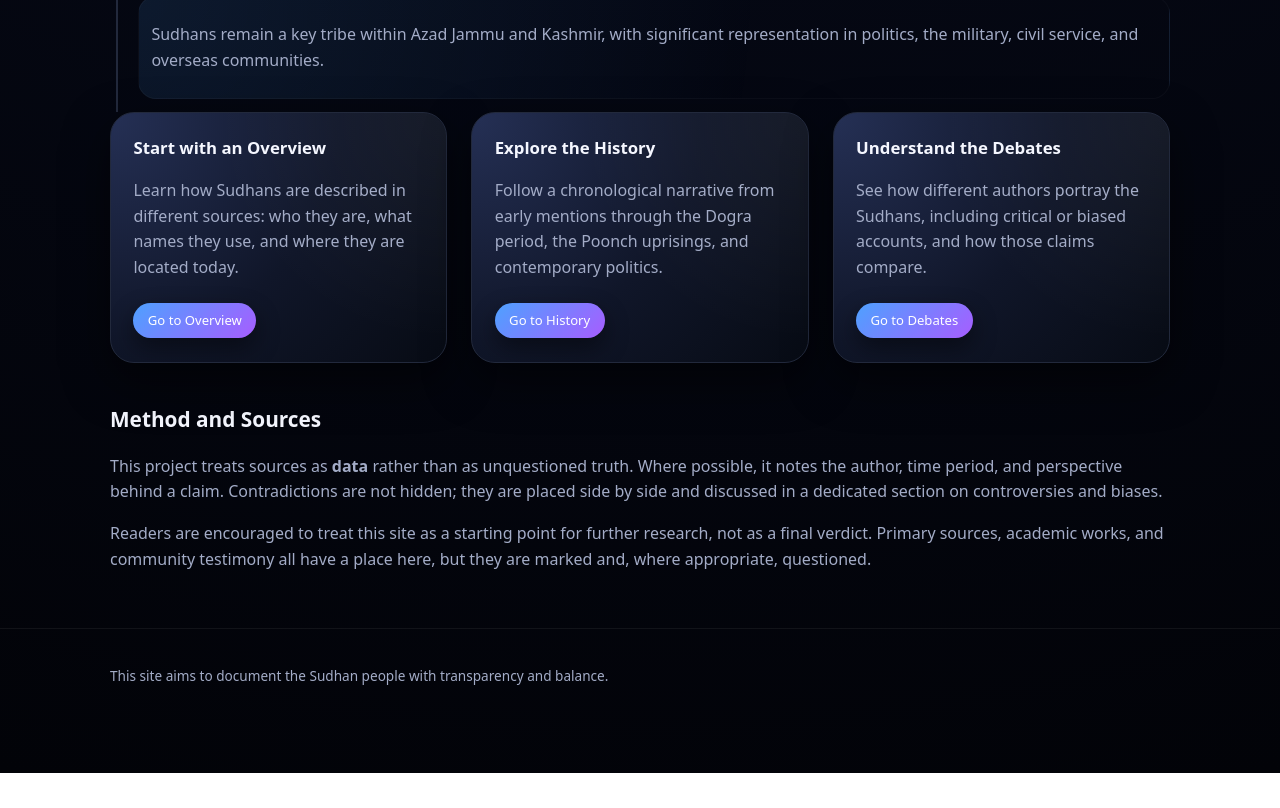
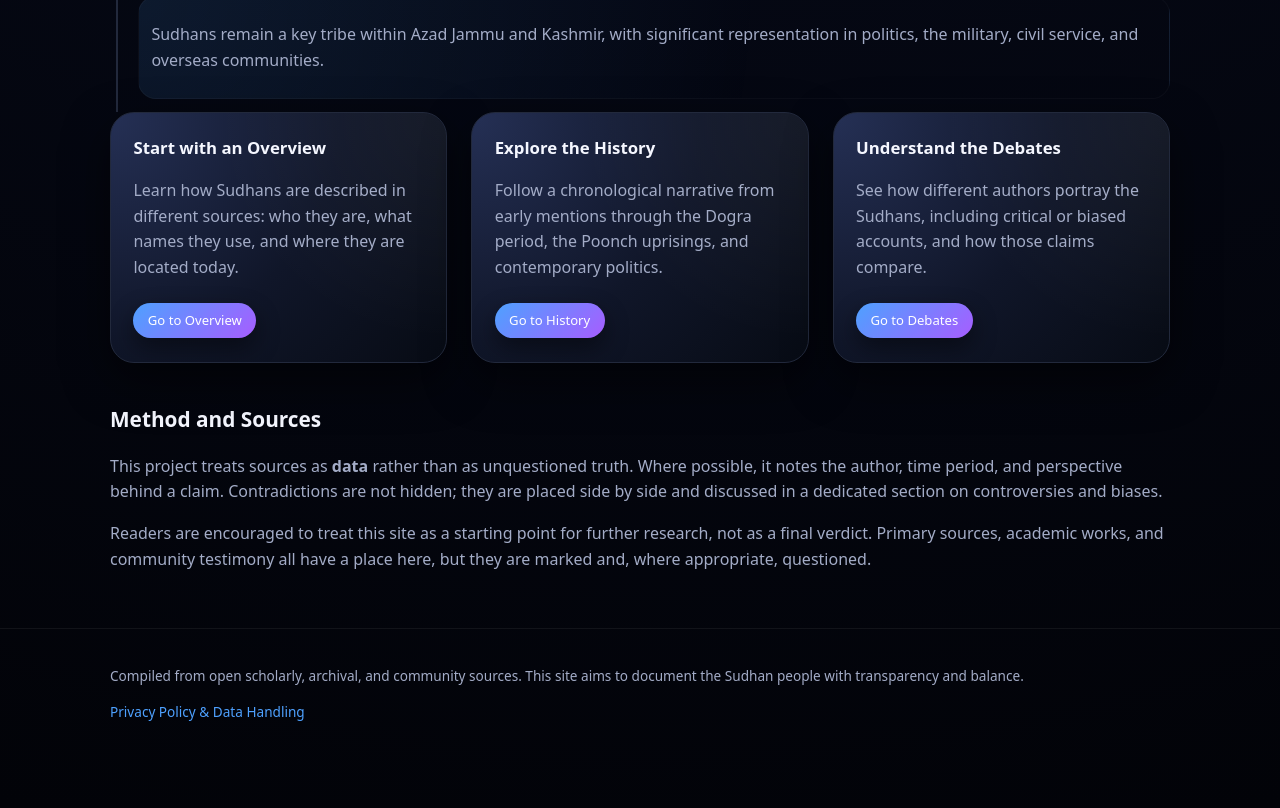
Before and after one commit to ToseefKhan062009/Sudhan, a plain HTML site: page index.html in a window 1280 px wide. Shown: the part 1274-2082 px from the top of the page. Before the commit the page ends 2047 px from the top, so only its background shows below. Drawn offline with Linux system fonts and the light colour scheme.

Commit message:
Update index.html

```diff
--- a/index.html
+++ b/index.html
@@ -127,10 +127,17 @@
 </section>
 
   </main>
-  <footer class="site-footer">
-    <div class="container">
-      <p>This site aims to document the Sudhan people with transparency and balance.</p>
-    </div>
-  </footer>
+<footer class="site-footer">
+  <div class="container footer-container">
+    <p>
+      Compiled from open scholarly, archival, and community sources. This site aims to document the Sudhan people
+      with transparency and balance.
+    </p>
+    <p class="footer-links">
+      <a href="/sudhan_website/privacy.html">Privacy Policy &amp; Data Handling</a>
+    </p>
+  </div>
+</footer>
+
 </body>
 </html>
```
